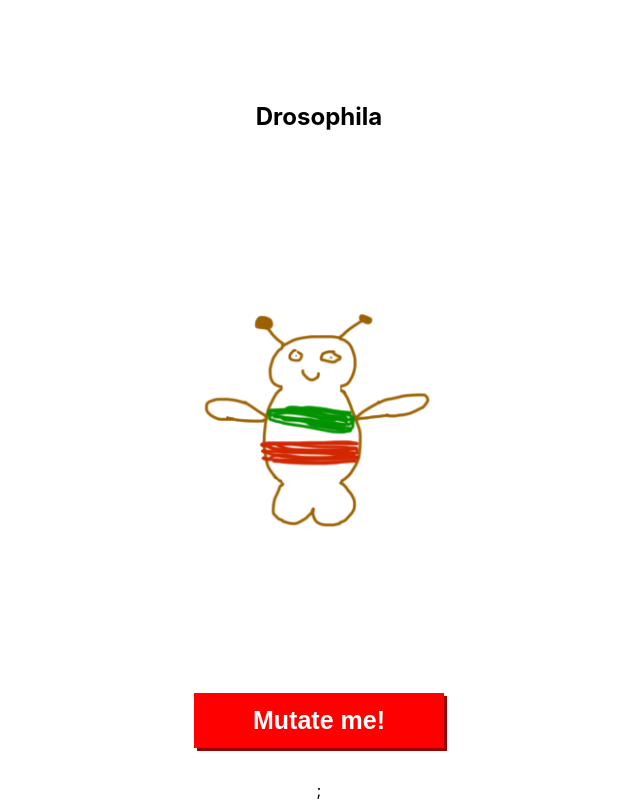
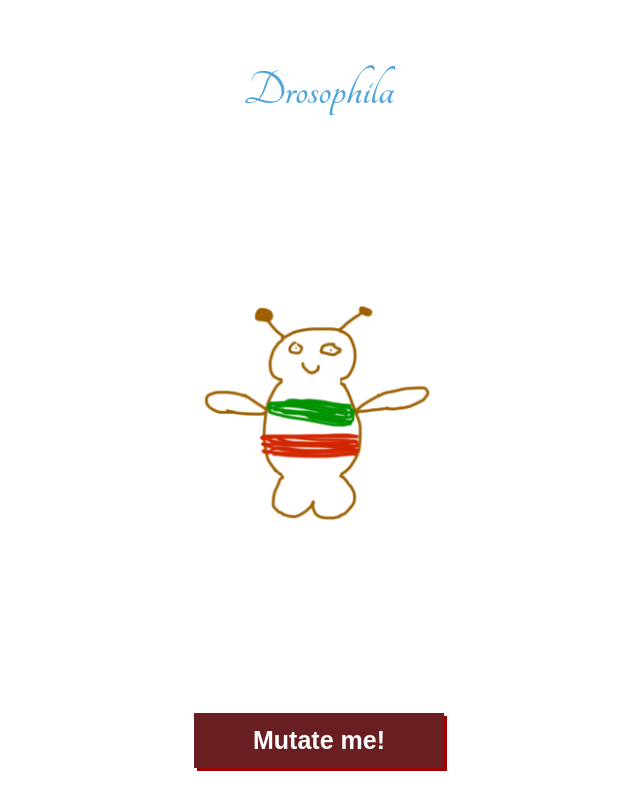
Before and after one commit to matteocarpi/Drosophila, a React (Create React App) app: page / in a window 1280 px wide. Shown: the whole page, without its empty margins (321-961 px from the left). Built offline with nearby package versions, Linux system fonts and the light colour scheme.

Commit message:
feat: colors and fonts

```diff
--- a/public/index.html
+++ b/public/index.html
@@ -10,6 +10,7 @@
       content="Web site created using create-react-app"
     />
     <link rel="apple-touch-icon" href="%PUBLIC_URL%/logo192.png" />
+    <link href="https://fonts.googleapis.com/css2?family=Permanent+Marker&family=Tangerine:wght@700&display=swap" rel="stylesheet">
     <!--
       manifest.json provides metadata used when your web app is installed on a
       user's mobile device or desktop. See https://developers.google.com/web/fundamentals/web-app-manifest/
--- a/src/App.js
+++ b/src/App.js
@@ -41,9 +41,9 @@ function App() {
         <h2 className={styles.normalTitle}>Drosophila</h2>
       </div>
       <div className={styles.drosophila}>
-        <img src={!mutatedHead ? head : mutatedHeadImg} className={classnames(styles.head, styles.bodyPart, mutated && styles.mutateHead, unMutated && styles.unMutateHead)}></img>
-        <img src={body} className={classnames(styles.body, styles.bodyPart, mutated && styles.mutateBody, unMutated && styles.unMutateBody)}></img>
-        <img src={butt} className={classnames(styles.butt, styles.bodyPart, mutated && styles.mutateButt, unMutated && styles.unMutateButt)}></img>
+        <img alt="head" src={!mutatedHead ? head : mutatedHeadImg} className={classnames(styles.head, styles.bodyPart, mutated && styles.mutateHead, unMutated && styles.unMutateHead)}></img>
+        <img alt="body" src={body} className={classnames(styles.body, styles.bodyPart, mutated && styles.mutateBody, unMutated && styles.unMutateBody)}></img>
+        <img alt="butt" src={butt} className={classnames(styles.butt, styles.bodyPart, mutated && styles.mutateButt, unMutated && styles.unMutateButt)}></img>
       </div>
 
       <button className={classnames(styles.mutationButton, mutating && styles.hide)} onClick={
@@ -58,7 +58,7 @@ function App() {
         }
       </button>
 
-      {console.log('mutating: ', mutating)};
+      {console.log('mutating: ', mutating)}
     </div>
   );
 }
--- a/src/styles/App.module.scss
+++ b/src/styles/App.module.scss
@@ -11,7 +11,7 @@
   margin-bottom: 2rem;
   padding: 0.8rem 1.8rem;
   color: white;
-  background-color: red;
+  background-color: #691f21;
   box-shadow: #9d0000 3px 3px;
   border-style: none;
   font-weight: bold;
@@ -35,14 +35,28 @@
 }
 
 .title {
+  * {
+    margin: 0;
+  }
   width: 100%;
   display: flex;
   flex-direction: column;
   align-items: center;
+  justify-content: center;
+  font-family: 'Tangerine', cursive;
+  h2 {
+    font-size: 50px;
+    color: #50a5db;
+  }
+  h1 {
+    font-size: 65px;
+    color: #a20032;
+  }
 }
 
 .thugTitle {
   animation: titleEntrance 0.4s ease-in;
+  font-family: 'Permanent Marker', cursive;
 }
 //  Animations
 
```
